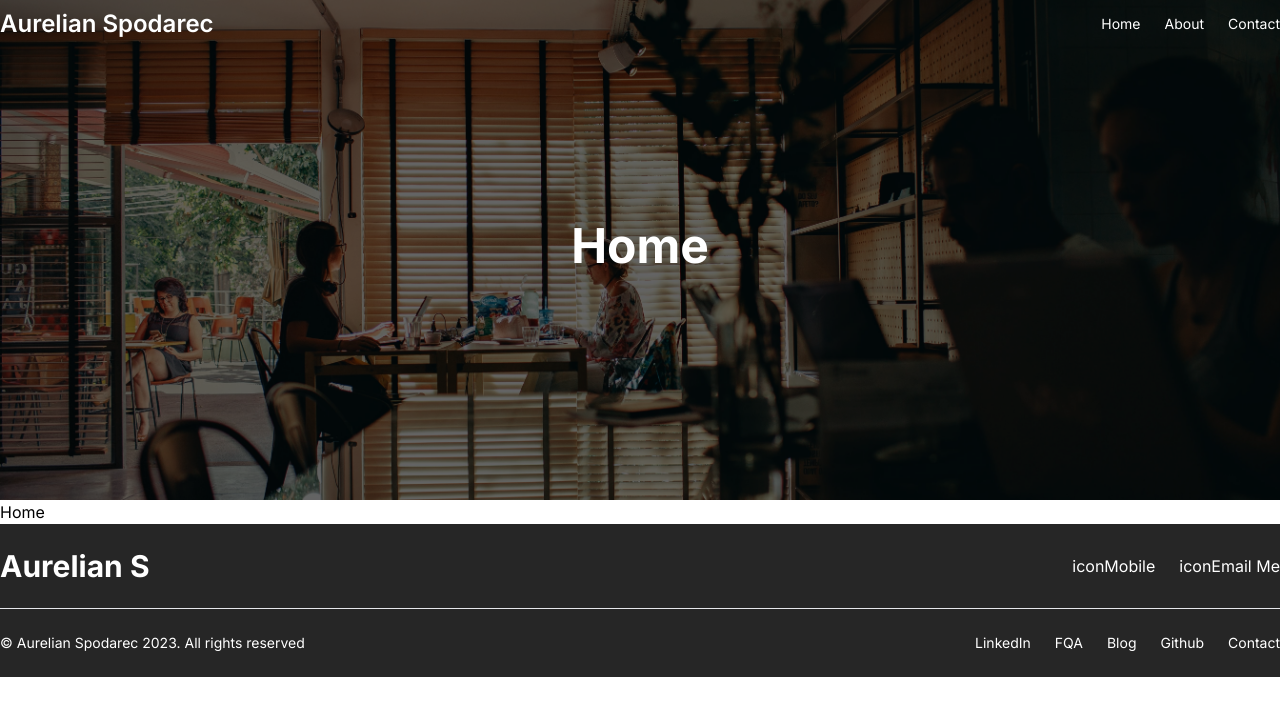
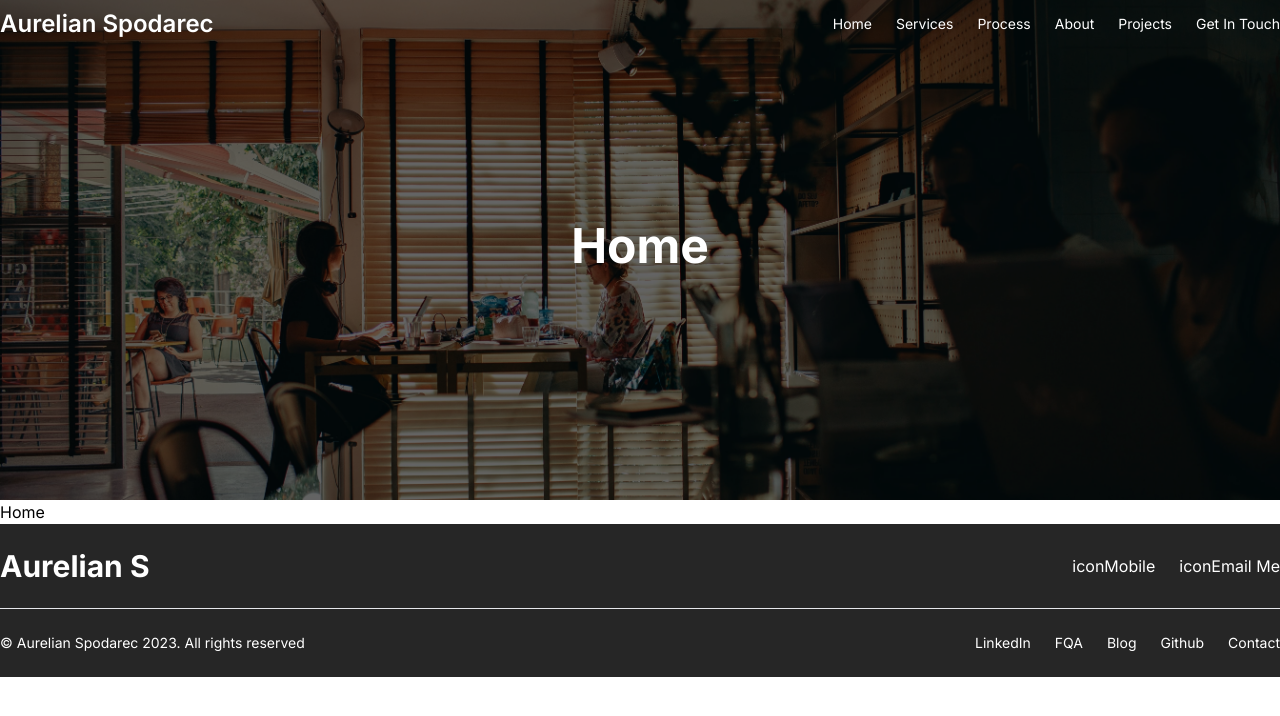
Before and after one commit to AurelianSpodarec/portfolio-legacy-2018-2023, a Next.js app: page / in a window 1280 px wide. Shown: the top 716 px of the page. Built offline with nearby package versions, Linux system fonts and the light colour scheme.

Commit message:
chore: Added more nav links

```diff
--- a/src/app/_components/Header.tsx
+++ b/src/app/_components/Header.tsx
@@ -25,8 +25,11 @@ function Header() {
 
             <nav className="hidden lg:block space-x-6 text-sm text-white">
                 <Link href="/">Home</Link>
-                <Link href="/">About</Link>
-                <Link href="/">Contact</Link>
+                <Link href="/services">Services</Link>
+                <Link href="/process">Process</Link>
+                <Link href="/about">About</Link>
+                <Link href="/projects">Projects</Link>
+                <Link href="/contact">Get In Touch</Link>
             </nav>
 
             <div className="lg:hidden">
```
